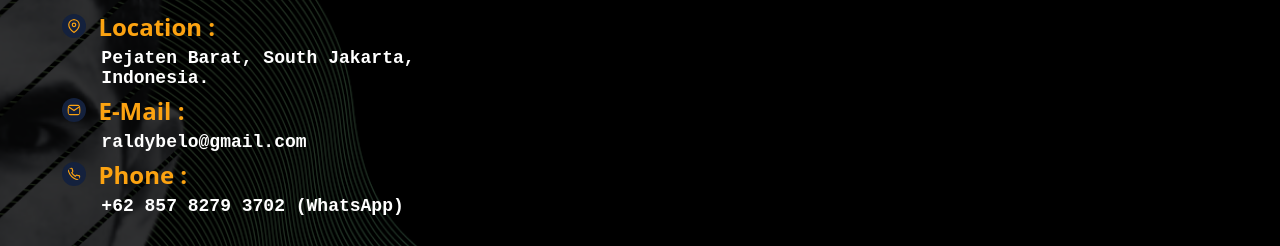
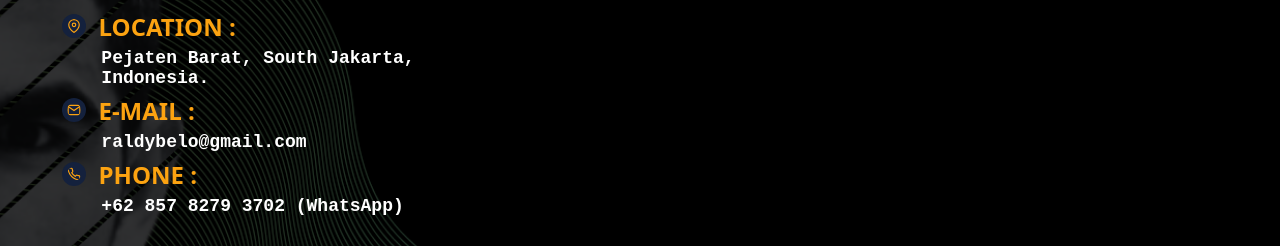
Before and after one commit to raldybn/imdy, a plain HTML site: page contact.html in a window 1280 px wide. Shown: the part 128-374 px from the top of the page. Drawn offline with nearby package versions, Linux system fonts and the light colour scheme; a web font is replaced by a local one.

Commit message:
pembaruan

```diff
--- a/contact.html
+++ b/contact.html
@@ -72,15 +72,15 @@
           <h1>CONTACT ME</h1>
           <div class="address">
             <div class="address-capt">
-              <h2><i data-feather="map-pin" class="icons"></i> Location :</h2>
+              <h2><i data-feather="map-pin" class="icons"></i> LOCATION :</h2>
               <h3>Pejaten Barat, South Jakarta, Indonesia.</h3>
             </div>
             <div class="address-capt">
-              <h2><i data-feather="mail" class="icons"></i> E-Mail :</h2>
+              <h2><i data-feather="mail" class="icons"></i> E-MAIL :</h2>
               <h3>raldybelo@gmail.com</h3>
             </div>
             <div class="address-capt">
-              <h2><i data-feather="phone" class="icons"></i> Phone :</h2>
+              <h2><i data-feather="phone" class="icons"></i> PHONE :</h2>
               <h3>+62 857 8279 3702 (WhatsApp)</h3>
               <br /><br />
             </div>
```
